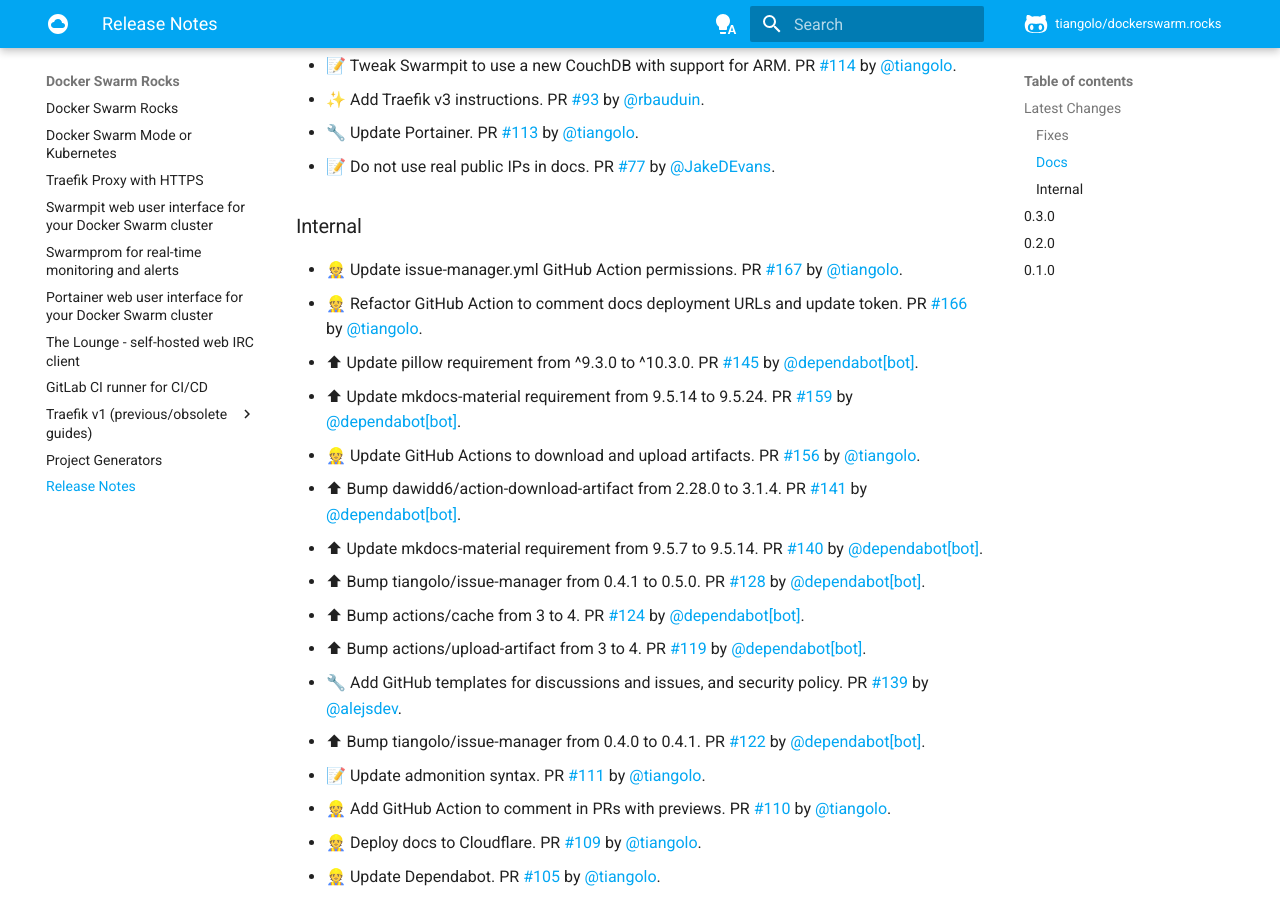
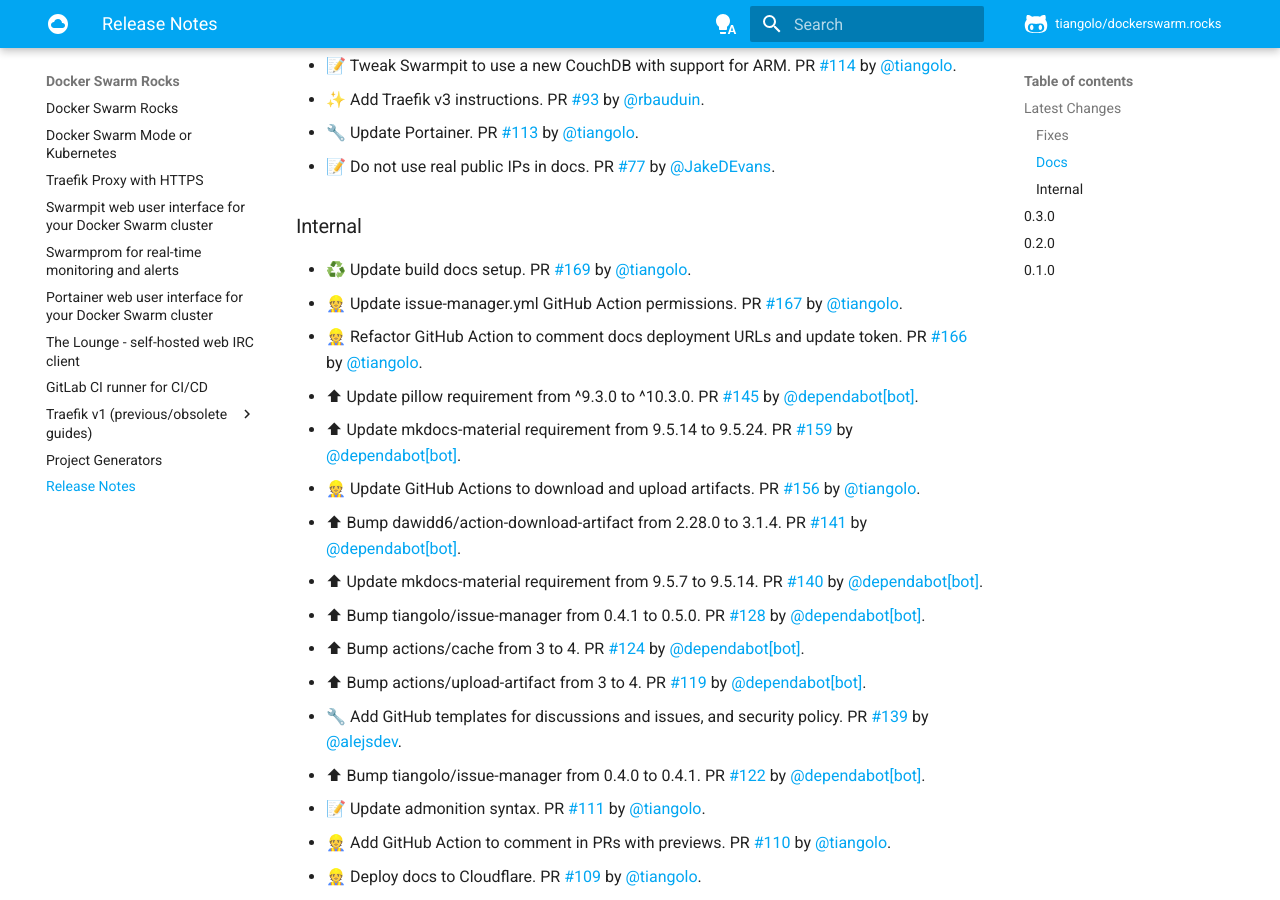
Before and after one commit to tiangolo/dockerswarm.rocks, an MkDocs documentation site: the page built from docs/release-notes.md, in a window 1280 px wide and 900 px high, scrolled down 788 px. Built offline with MkDocs 1.6.1 and Material for MkDocs 9.7.7, drawn with Linux system fonts in a browser that asks for light colours; comment, search, counter and statistics services are not loaded.

Commit message:
📝 Update release notes

```diff
--- a/docs/release-notes.md
+++ b/docs/release-notes.md
@@ -29,6 +29,7 @@
 
 ### Internal
 
+* ♻️ Update build docs setup. PR [#169](https://github.com/tiangolo/dockerswarm.rocks/pull/169) by [@tiangolo](https://github.com/tiangolo).
 * 👷 Update issue-manager.yml GitHub Action permissions. PR [#167](https://github.com/tiangolo/dockerswarm.rocks/pull/167) by [@tiangolo](https://github.com/tiangolo).
 * 👷 Refactor GitHub Action to comment docs deployment URLs and update token. PR [#166](https://github.com/tiangolo/dockerswarm.rocks/pull/166) by [@tiangolo](https://github.com/tiangolo).
 * ⬆ Update pillow requirement from ^9.3.0 to ^10.3.0. PR [#145](https://github.com/tiangolo/dockerswarm.rocks/pull/145) by [@dependabot[bot]](https://github.com/apps/dependabot).
```
